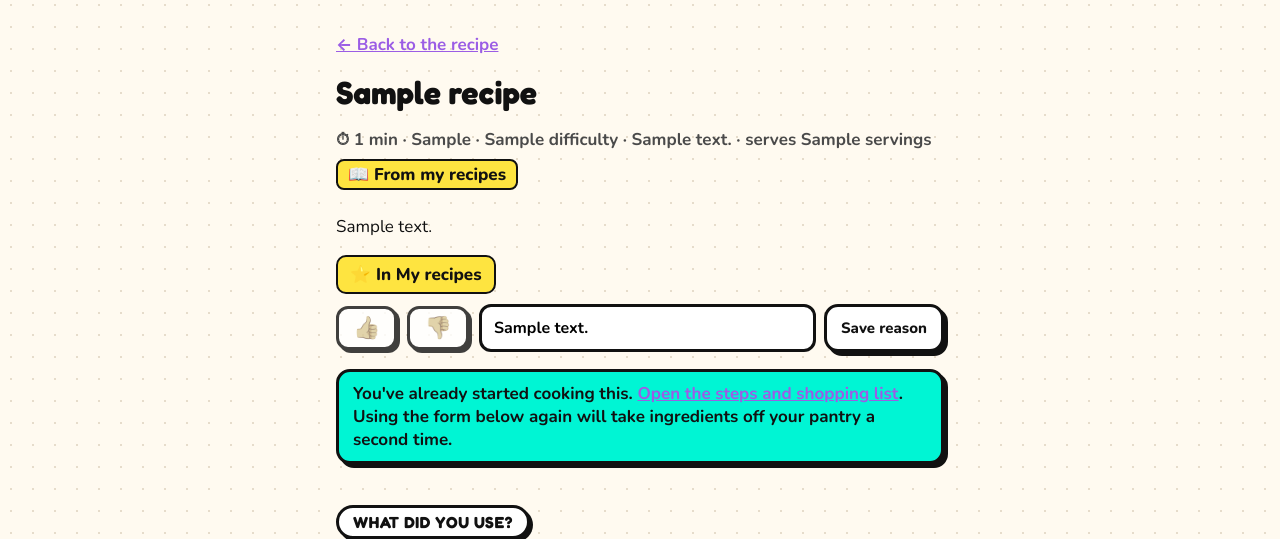
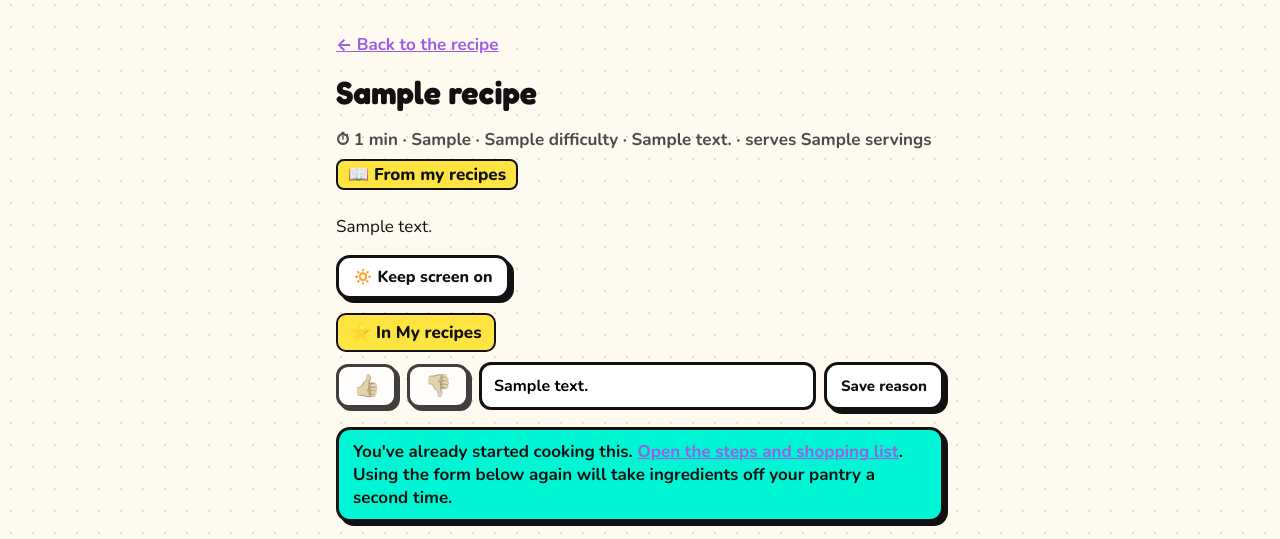
Before and after one commit to louistaup1/Meal-planning-app, a Flask app: template templates/recipe.html in a window 1280 px wide. Shown: the part 72-611 px from the top of the page. Run offline with Flask 3, Linux system fonts and the light colour scheme; the visitor is signed in with stand-in values (Sample User, id 1); tables that the repository leaves empty hold one stand-in row (values such as "Sample post"); the template is opened without the code that fills it: most values are stand-ins (such as "Sample title", 1, 10 or a date in 2020); form fields are guessed from the names that the template uses.

Commit message:
Add Keep screen on to recipe and cooking screens
Co-Authored-By: Claude Opus 5.5 <noreply@anthropic.com>
Claude-Session: https://claude.ai/code/session_017iq3FMmj1rHiFEmpAhq1i3

```diff
--- /dev/null
+++ b/static/keep_awake.js
@@ -0,0 +1,70 @@
+/*
+  "Keep screen on" for recipe pages.
+
+  Uses the browser's Screen Wake Lock feature: while it's on, the iPad won't dim or lock
+  by itself. It switches off when you press the lock button, leave the page or tap the
+  button again. Your choice is remembered on this device, and switched back on when you
+  come back to a recipe screen.
+*/
+(function () {
+  var button = document.getElementById("keep-awake");
+  if (!button) { return; }
+  var help = document.getElementById("keep-awake-help");
+  var STORAGE_KEY = "pantry-chef-keep-screen-on";
+  var lock = null;
+
+  function wanted() {
+    try { return localStorage.getItem(STORAGE_KEY) === "yes"; } catch (e) { return false; }
+  }
+  function remember(on) {
+    try { localStorage.setItem(STORAGE_KEY, on ? "yes" : "no"); } catch (e) { /* not saved: fine */ }
+  }
+  function show(on) {
+    button.classList.toggle("is-on", on);
+    button.setAttribute("aria-pressed", on ? "true" : "false");
+    button.textContent = on ? "🔆 Screen stays on (tap to stop)" : "🔅 Keep screen on";
+  }
+
+  // Older iPads (before iPadOS 16.4) don't have this feature.
+  if (!("wakeLock" in navigator)) {
+    button.disabled = true;
+    help.hidden = false;
+    return;
+  }
+
+  function switchOn() {
+    navigator.wakeLock.request("screen").then(function (newLock) {
+      lock = newLock;
+      show(true);
+      // The browser lets go when you leave the page; show that it's off.
+      lock.addEventListener("release", function () { lock = null; show(false); });
+    }).catch(function () {
+      show(false);
+      help.hidden = false;
+    });
+  }
+
+  function switchOff() {
+    if (lock) { lock.release(); }
+    lock = null;
+    show(false);
+  }
+
+  button.addEventListener("click", function () {
+    if (lock) {
+      remember(false);
+      switchOff();
+    } else {
+      remember(true);
+      switchOn();
+    }
+  });
+
+  // Coming back to the page (after switching apps or unlocking): switch on again if you wanted it.
+  document.addEventListener("visibilitychange", function () {
+    if (document.visibilityState === "visible" && wanted() && !lock) { switchOn(); }
+  });
+
+  show(false);
+  if (wanted()) { switchOn(); }
+})();
--- a/static/style.css
+++ b/static/style.css
@@ -515,3 +515,10 @@ details.category:not([open]) .fold-arrow { transform: rotate(-90deg); }
 }
 .note-button { padding: 8px 14px; font-size: 15px; }
 .done-button { margin-top: 12px; }
+
+/* ---------- Keep screen on ---------- */
+
+.keep-awake-box { margin: 10px 0 14px; }
+.keep-awake-button { background: var(--card); font-size: 16px; padding: 8px 14px; }
+.keep-awake-button.is-on { background: var(--yellow); }
+.keep-awake-button[disabled] { opacity: 0.5; }
--- /dev/null
+++ b/templates/_keep_awake.html
@@ -0,0 +1,10 @@
+{# "Keep screen on" button for recipe screens. The work is done by static/keep_awake.js. #}
+<div class="keep-awake-box">
+  <button type="button" id="keep-awake" class="button keep-awake-button" aria-pressed="false">🔅 Keep screen on</button>
+  <p id="keep-awake-help" class="hint" hidden>
+    This iPad couldn't keep the screen on from here (it needs iPadOS 16.4 or newer, with the app
+    opened from its https:// address). Instead, go to Settings → Display &amp; Brightness →
+    Auto-Lock and choose a longer time.
+  </p>
+</div>
+<script src="{{ url_for('static', filename='keep_awake.js') }}"></script>
--- a/templates/cooking.html
+++ b/templates/cooking.html
@@ -6,6 +6,7 @@
   <p><a href="{{ url_for('recipe_page', suggestion_id=suggestion_id) }}">← Back to the recipe</a></p>
   <h1>👩‍🍳 {{ recipe.title }}</h1>
   <p class="recipe-facts">⏱ {{ recipe.total_minutes }} min · serves {{ recipe.servings }}</p>
+  {% include "_keep_awake.html" %}
 
   {% if recipe.cooked.to_buy %}
     <h2>🛒 To buy</h2>
--- a/templates/my_recipe.html
+++ b/templates/my_recipe.html
@@ -14,6 +14,7 @@
       ⏱ {{ details.total_minutes }} min · {{ details.dish_type }} · {{ details.difficulty }} ·
       {{ details.cuisine }} · serves {{ details.servings }}
     </p>
+    {% include "_keep_awake.html" %}
     <p>{{ details.summary }}</p>
 
     <form method="post" action="{{ url_for('cook_my_recipe_action', recipe_id=recipe.id) }}">
--- a/templates/recipe.html
+++ b/templates/recipe.html
@@ -14,6 +14,7 @@
   </p>
   {% if recipe.from_my_recipe_id %}<p class="from-mine">📖 From my recipes</p>{% endif %}
   <p>{{ recipe.summary }}</p>
+  {% include "_keep_awake.html" %}
   <div class="card-buttons">{% include "_save_button.html" %}</div>
   {% with rating=recipe.rating, rate_url=url_for('rate_suggestion_action', suggestion_id=recipe.id), back="recipe" %}
     {% include "_rating.html" %}
```
Also changed, not shown: CLAUDE.md (+2 -1 lines), tests/test_cook_pages.py (+17 -0 lines), README.md.
